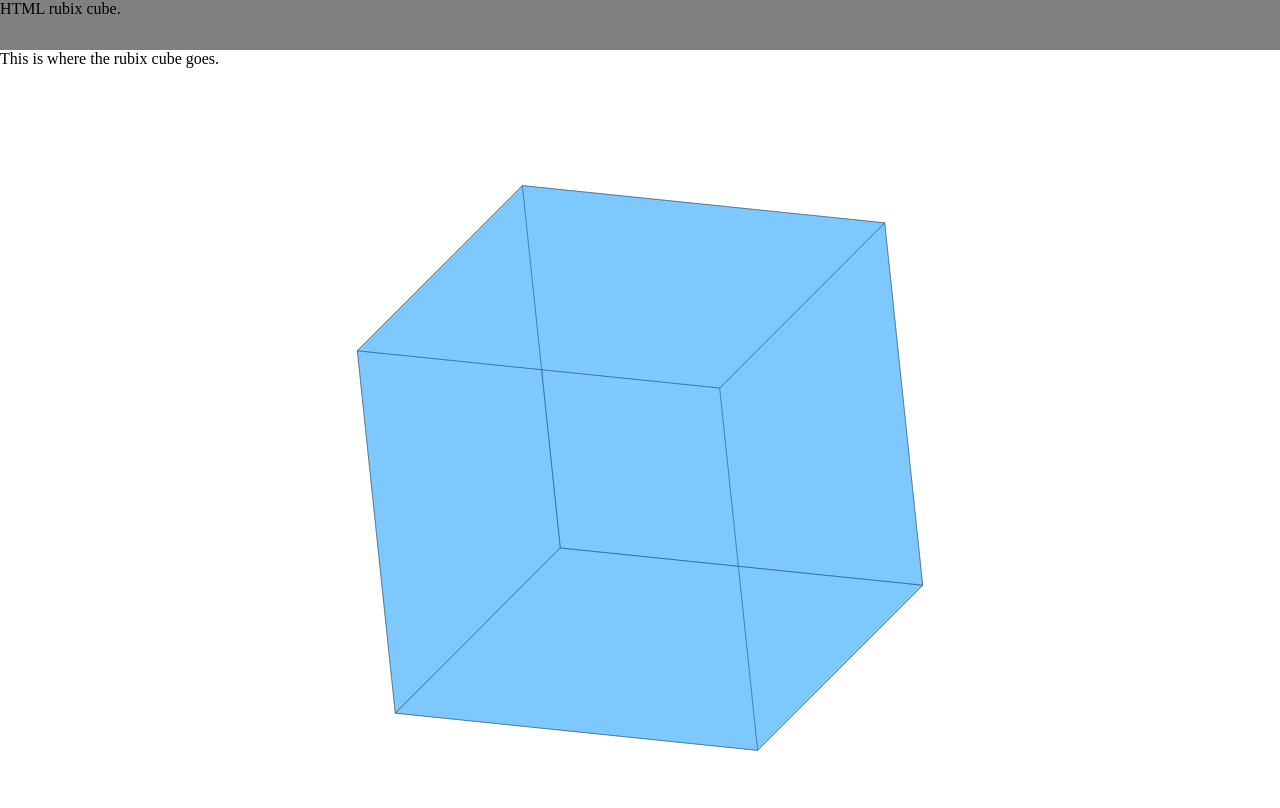
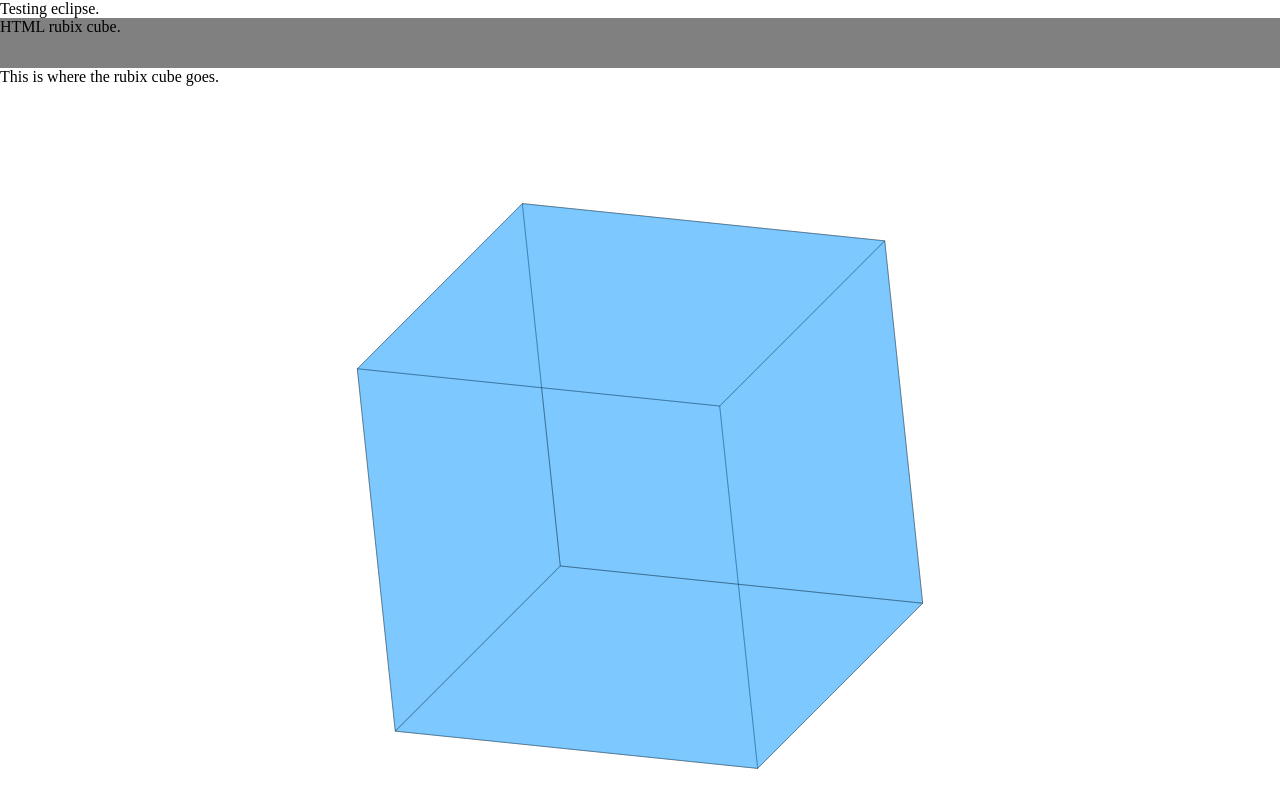
Before and after one commit to KeyMaker13/rubixcube, a plain HTML site: page index.html in a window 1280 px wide. Drawn offline with Linux system fonts and the light colour scheme.

Commit message:
testing eclipse

```diff
--- a/index.html
+++ b/index.html
@@ -20,6 +20,7 @@ p {
 
 </head>
 <body>
+	Testing eclipse.
 	<div style='width: 100%; height: 50px; background-color: gray;'>
 		HTML rubix cube.</div>
 	<div>This is where the rubix cube goes.</div>
```
